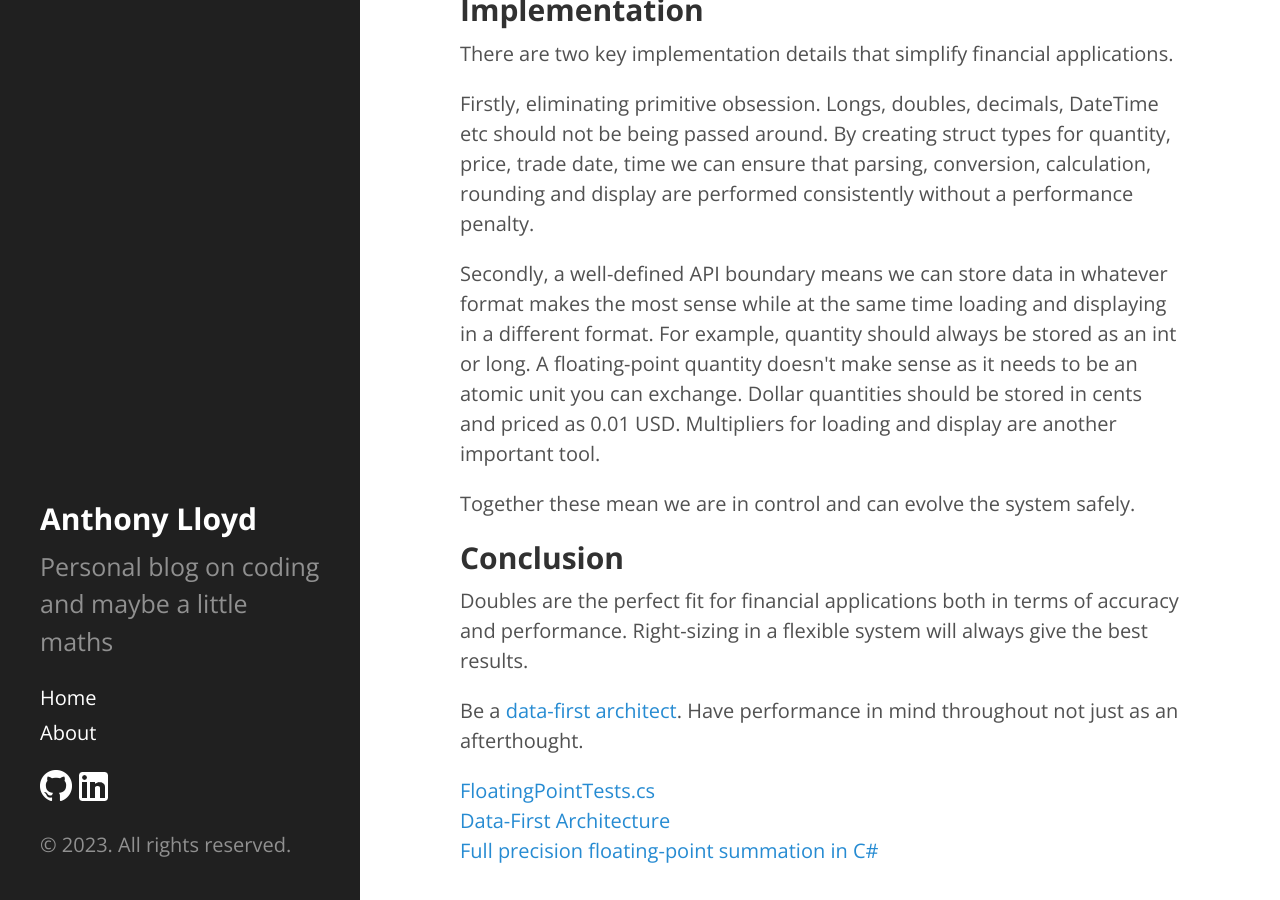
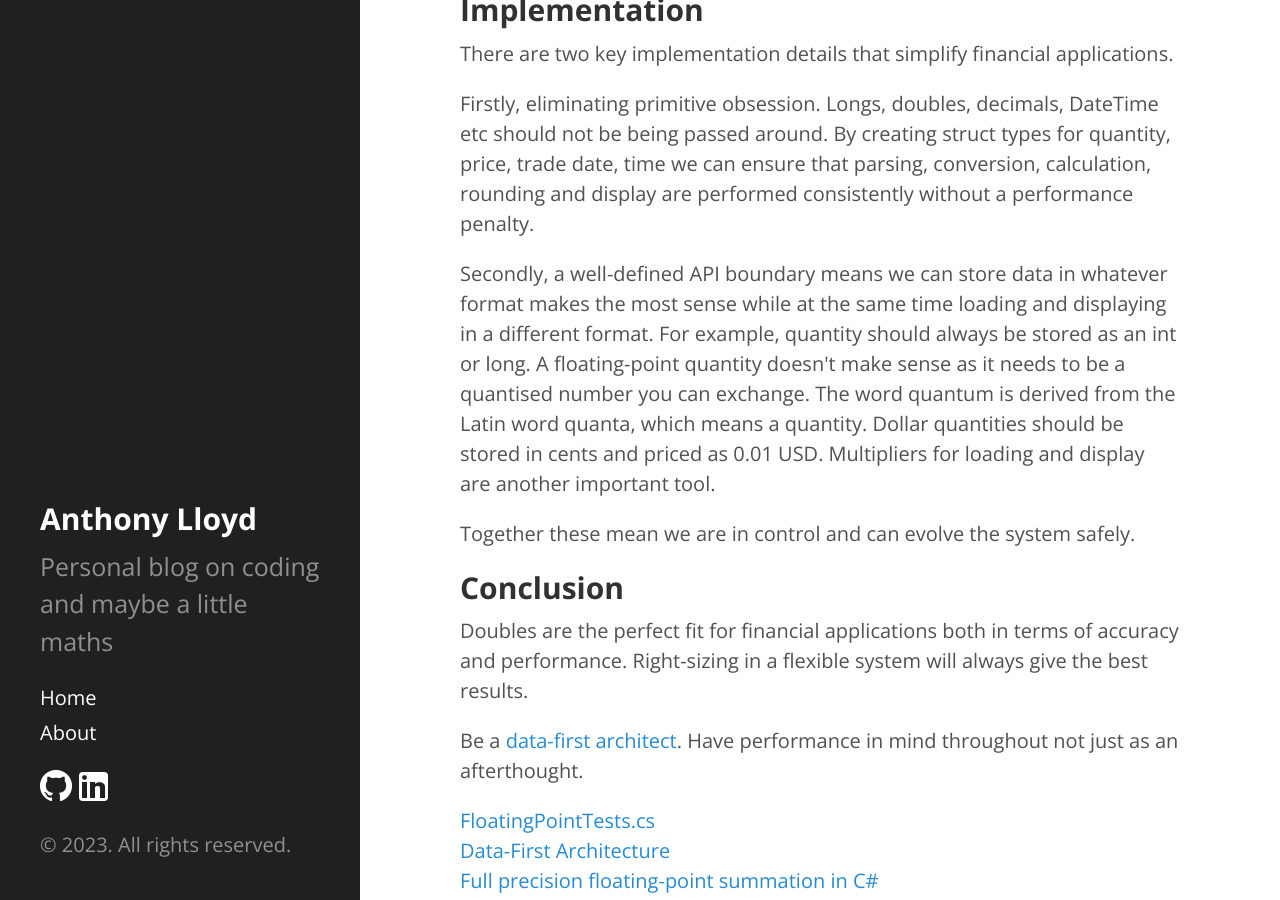
Before and after one commit to AnthonyLloyd/AnthonyLloyd.github.io, a Jekyll site: the page built from _posts/2023-12-01-doubles.html, in a window 1280 px wide and 900 px high, scrolled down 4166 px. Built offline with Jekyll 4.4.1, drawn with Linux system fonts in a browser that asks for light colours; some web fonts are replaced; comment, search, counter and statistics services are not loaded.

Commit message:
doubles conclusion

```diff
--- a/_posts/2023-12-01-doubles.html
+++ b/_posts/2023-12-01-doubles.html
@@ -71,7 +71,9 @@ It effects the architecture and features you can offer.</p>
 <p>Firstly, eliminating primitive obsession. Longs, doubles, decimals, DateTime etc should not be being passed around.
 By creating struct types for quantity, price, trade date, time we can ensure that parsing, conversion, calculation, rounding and display are performed consistently without a performance penalty.</p>
 <p>Secondly, a well-defined API boundary means we can store data in whatever format makes the most sense while at the same time loading and displaying in a different format.
-For example, quantity should always be stored as an int or long. A floating-point quantity doesn't make sense as it needs to be an atomic unit you can exchange.
+For example, quantity should always be stored as an int or long.
+A floating-point quantity doesn't make sense as it needs to be a quantised number you can exchange.
+The word quantum is derived from the Latin word quanta, which means a quantity.
 Dollar quantities should be stored in cents and priced as 0.01 USD.
 Multipliers for loading and display are another important tool.
 </p>
```
